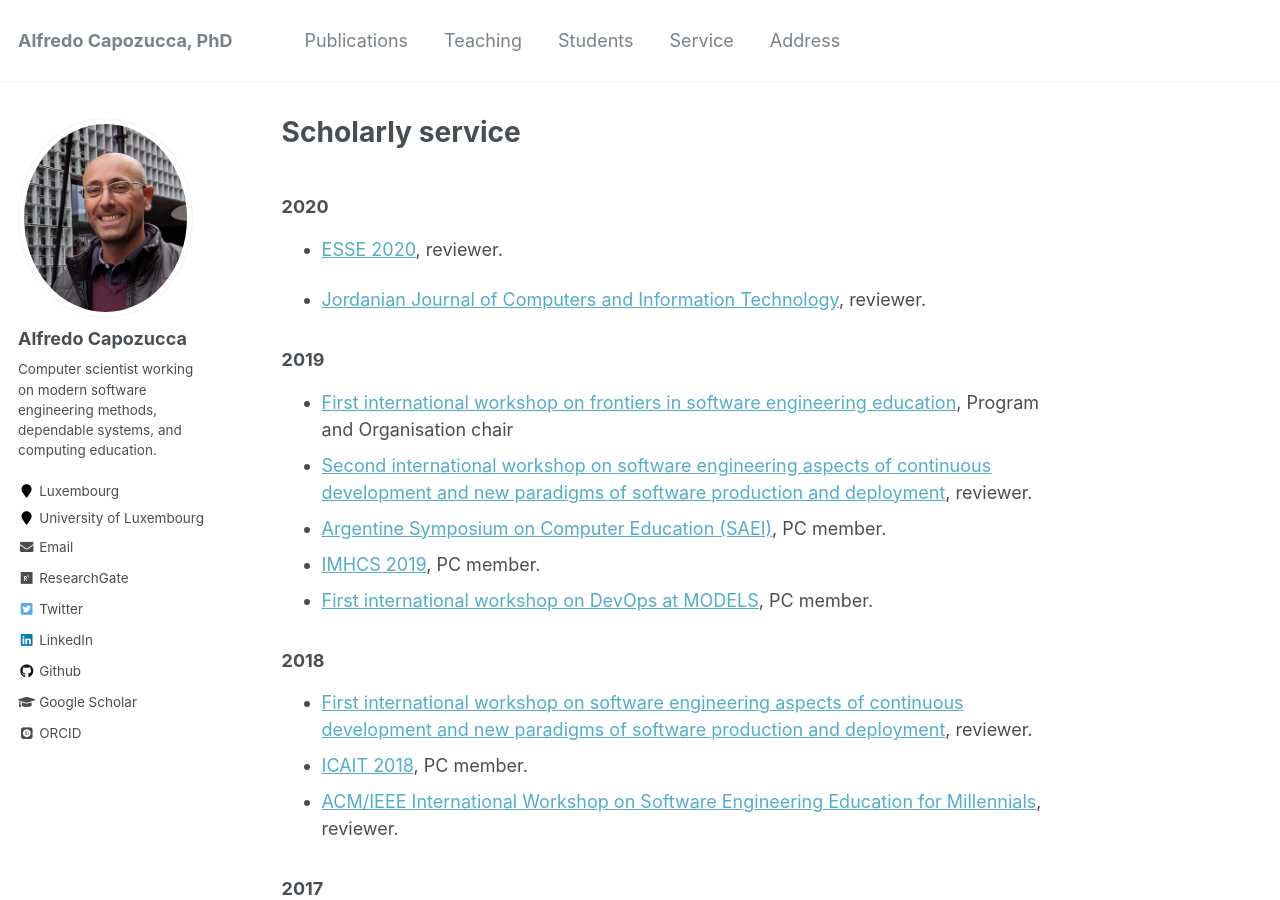
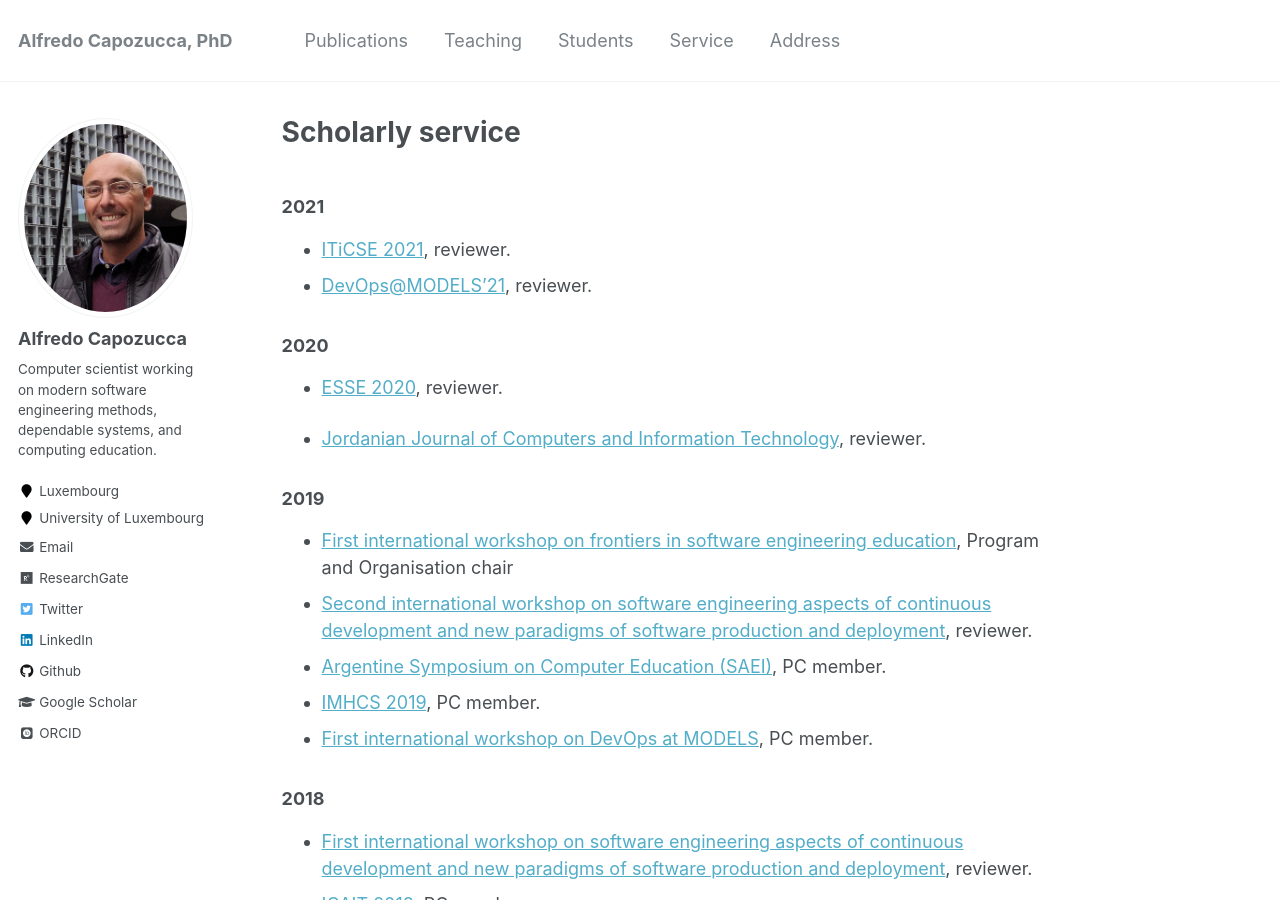
Before and after one commit to acapozucca/acapozucca.github.io, a Jekyll site: the page built from _pages/service.md, in a window 1280 px wide and 900 px high. Built offline with Jekyll 4.4.1, drawn with Linux system fonts in a browser that asks for light colours; some web fonts are replaced.

Commit message:
Update service.md

```diff
--- a/_pages/service.md
+++ b/_pages/service.md
@@ -5,6 +5,12 @@ author_profile: true
 redirect_from:
   - /service
 ---
+
+
+### 2021
+
+* [ITiCSE 2021](https://iticse.acm.org/), reviewer.
+* [DevOps@MODELS'21](https://ace-design.github.io/devops-at-models/), reviewer.
 
 
 ### 2020
```
